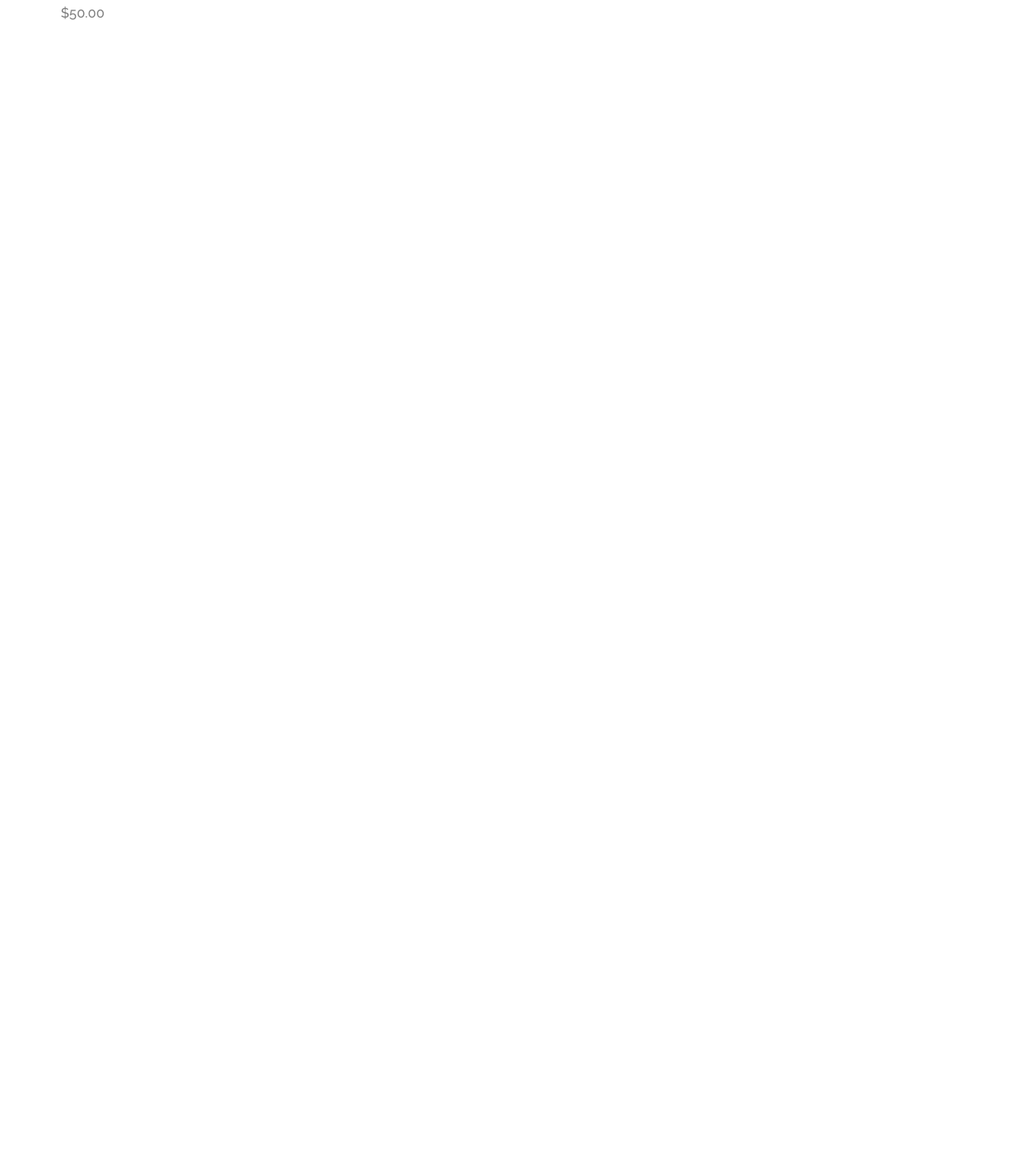
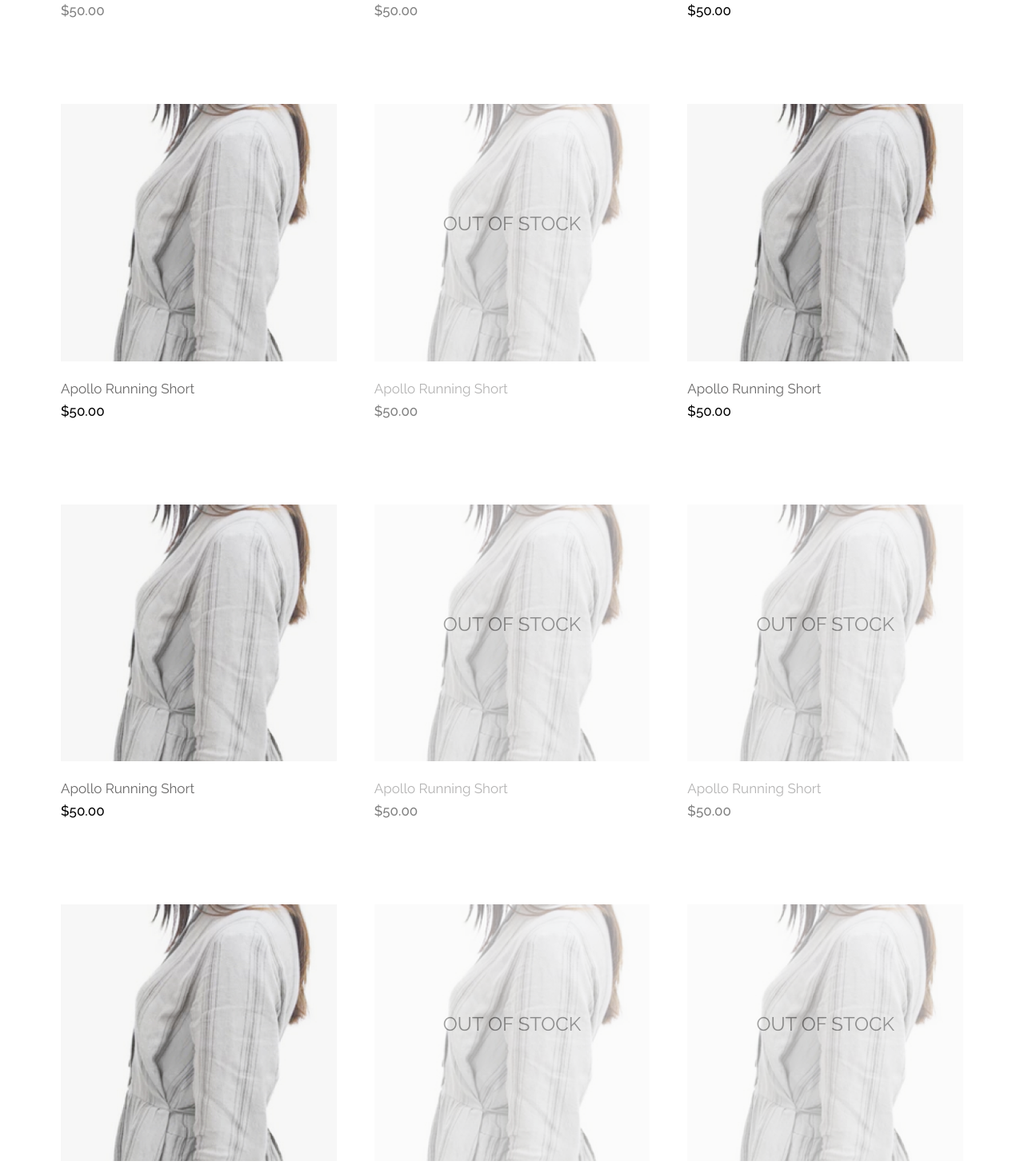
Before and after one commit to genral-walker/Lukman-Sanni-Scandiweb-React, a React (Create React App) app: page / in a window 1280 px wide. Shown: the part 583-2050 px from the top of the page at 80% size. Before the commit the page ends 800 px from the top, so only its background shows below. Built offline with nearby package versions, Linux system fonts and the light colour scheme.

Commit message:
finish listing page

```diff
--- a/src/App.style.ts
+++ b/src/App.style.ts
@@ -13,9 +13,8 @@ export const GlobalStyle = createGlobalStyle`
 body {
   font-family: 'Raleway', sans-serif;
   box-sizing: border-box;
-  padding: 0 65px;
-  padding-top: 60px;
-    ${desktopFirstResponsiveness(730, { padding: '60px 30px' })}
+  padding: 60px 65px 90px;
+    ${desktopFirstResponsiveness(730, { padding: '60px 30px 70px' })}
   /* overflow: hidden; */
   /* font-family: 'Roboto', sans-serif; */
 }
--- a/src/pages/ProductListings/index.tsx
+++ b/src/pages/ProductListings/index.tsx
@@ -15,6 +15,67 @@ export default class ProductListings extends Component {
             price="$50.00"
             outOfStock
           />
+           <ProductPreview
+            image={require('assets/preview.jpg')}
+            description="Apollo Running Short"
+            price="$50.00"
+            outOfStock
+          />
+           <ProductPreview
+            image={require('assets/preview.jpg')}
+            description="Apollo Running Short"
+            price="$50.00"
+          />
+           <ProductPreview
+            image={require('assets/preview.jpg')}
+            description="Apollo Running Short"
+            price="$50.00"
+          />
+           <ProductPreview
+            image={require('assets/preview.jpg')}
+            description="Apollo Running Short"
+            price="$50.00"
+            outOfStock
+          />
+           <ProductPreview
+            image={require('assets/preview.jpg')}
+            description="Apollo Running Short"
+            price="$50.00"
+          />
+           <ProductPreview
+            image={require('assets/preview.jpg')}
+            description="Apollo Running Short"
+            price="$50.00"
+          />
+           <ProductPreview
+            image={require('assets/preview.jpg')}
+            description="Apollo Running Short"
+            price="$50.00"
+            outOfStock
+          />
+           <ProductPreview
+            image={require('assets/preview.jpg')}
+            description="Apollo Running Short"
+            price="$50.00"
+            outOfStock
+          />
+           <ProductPreview
+            image={require('assets/preview.jpg')}
+            description="Apollo Running Short"
+            price="$50.00"
+          />
+           <ProductPreview
+            image={require('assets/preview.jpg')}
+            description="Apollo Running Short"
+            price="$50.00"
+            outOfStock
+          />
+           <ProductPreview
+            image={require('assets/preview.jpg')}
+            description="Apollo Running Short"
+            price="$50.00"
+            outOfStock
+          />
         </div>
       </ListingsWrapper>
     );
--- a/src/pages/ProductListings/style.ts
+++ b/src/pages/ProductListings/style.ts
@@ -1,18 +1,23 @@
 import styled from 'styled-components';
+import { desktopFirstResponsiveness } from 'utils/styles';
 
 export const ListingsWrapper = styled.div`
   h1 {
     font-size: 36px;
     font-weight: 400;
     margin: 45px 0 55px;
+    ${desktopFirstResponsiveness(400, { fontSize: '32px' })}
   }
 
   & > div {
     &:first-of-type {
       display: grid;
       grid-template-columns: 1fr 1fr 1fr;
-      column-gap: 20px;
-      row-gap: 45px;
+      column-gap: 25px;
+      row-gap: 80px;
+      ${desktopFirstResponsiveness(900, { gridTemplateColumns: '1fr 1fr' })}
+      ${desktopFirstResponsiveness(650, { rowGap: '60px' })}
+      ${desktopFirstResponsiveness(550, { gridTemplateColumns: '1fr' })}
     }
   }
 `;
```
